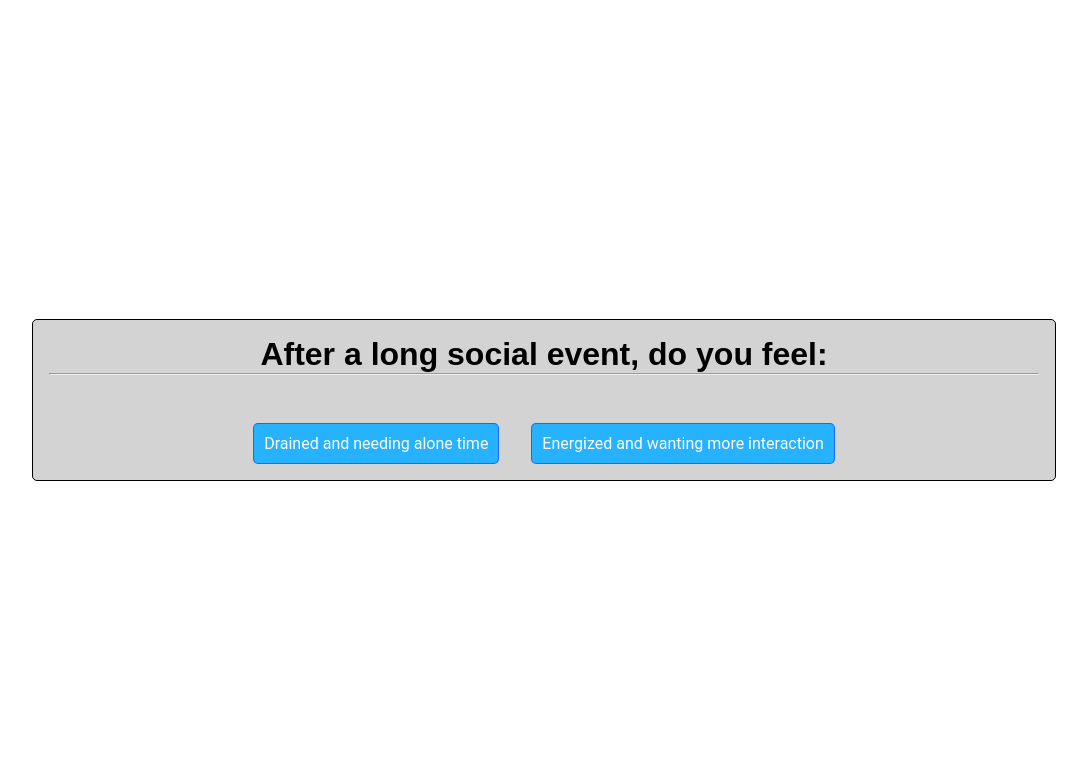
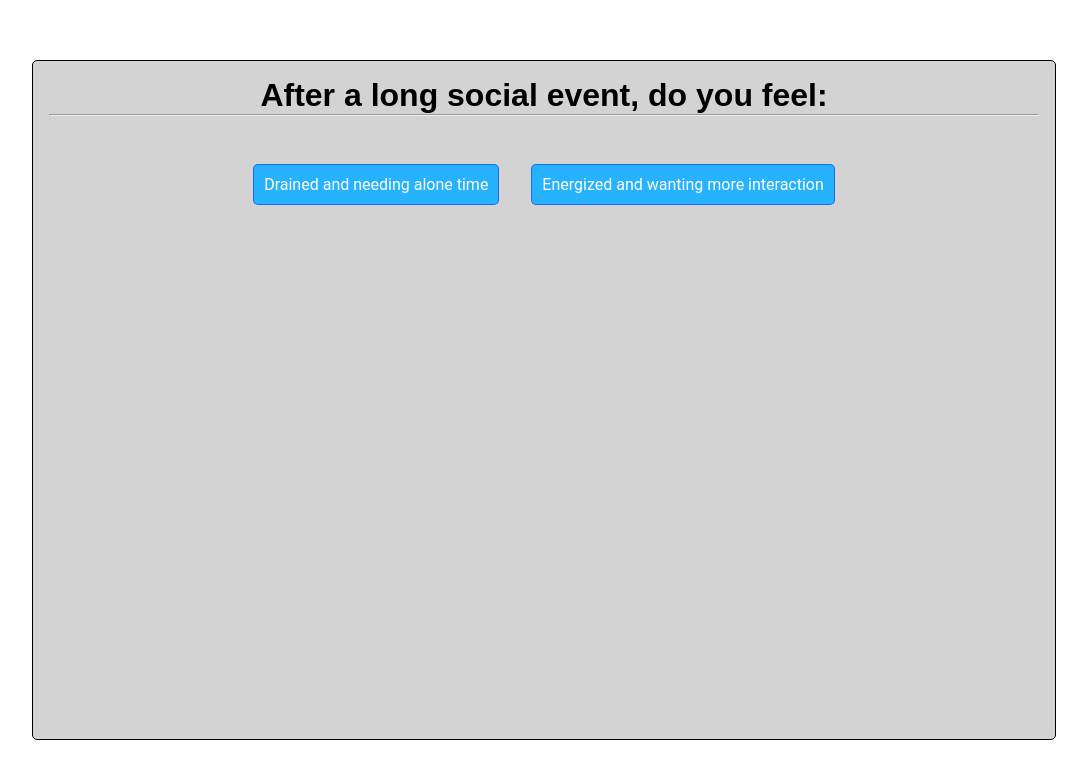
Before and after one commit to JMSONNE/Personality-test, a React (Vite) app: page / in a window 1280 px wide. Shown: the top 778 px of the page, without its empty margins (96-1183 px from the left). Built offline with nearby package versions, Linux system fonts and the light colour scheme.

Commit message:
changed styling

```diff
--- a/src/index.css
+++ b/src/index.css
@@ -11,6 +11,7 @@
 }
 .quiz-box {
   width: 80vw;
+  min-height: 85vh;
   border: 1px solid black;
   border-radius: 5px;
   background-color: rgb(211, 211, 211);
```
